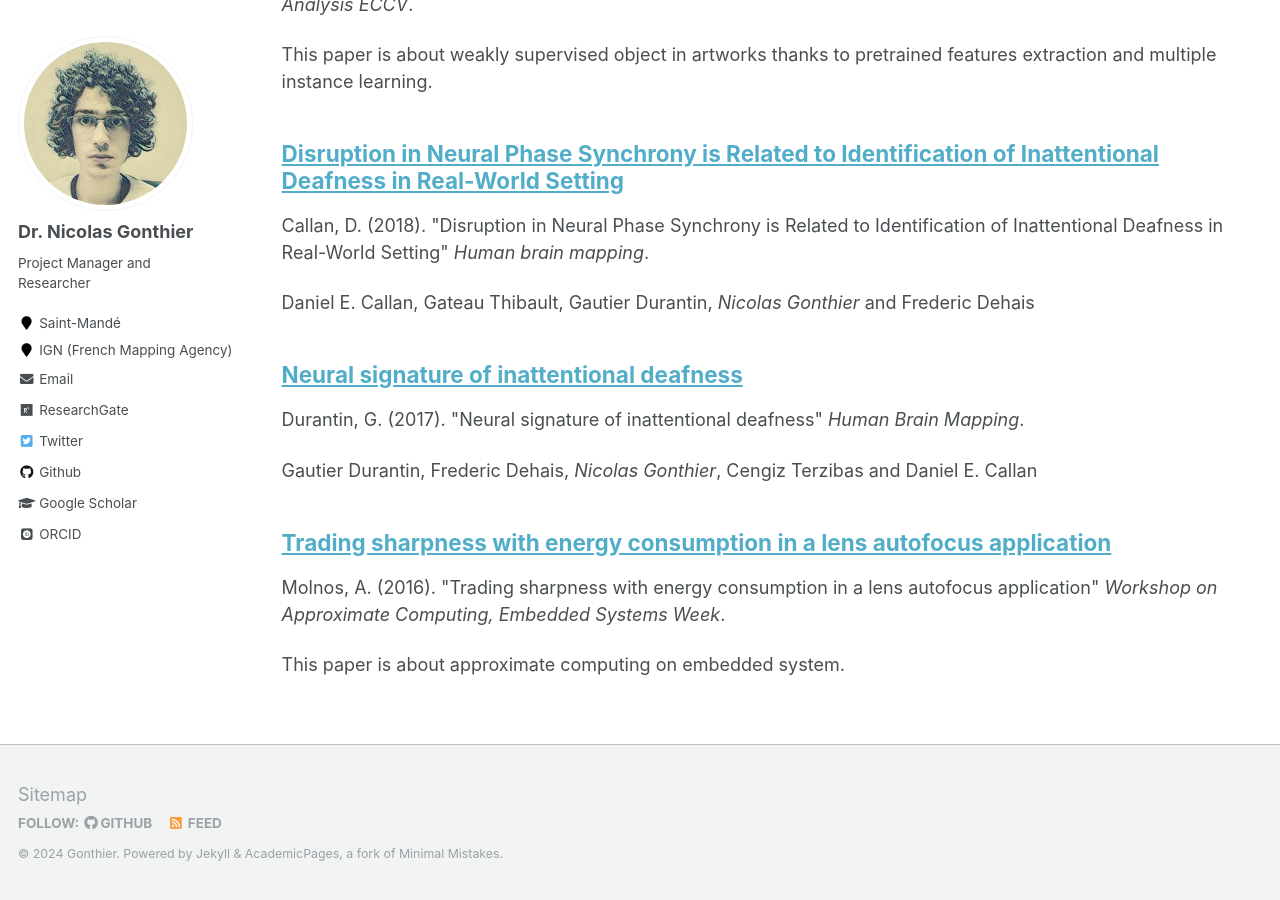
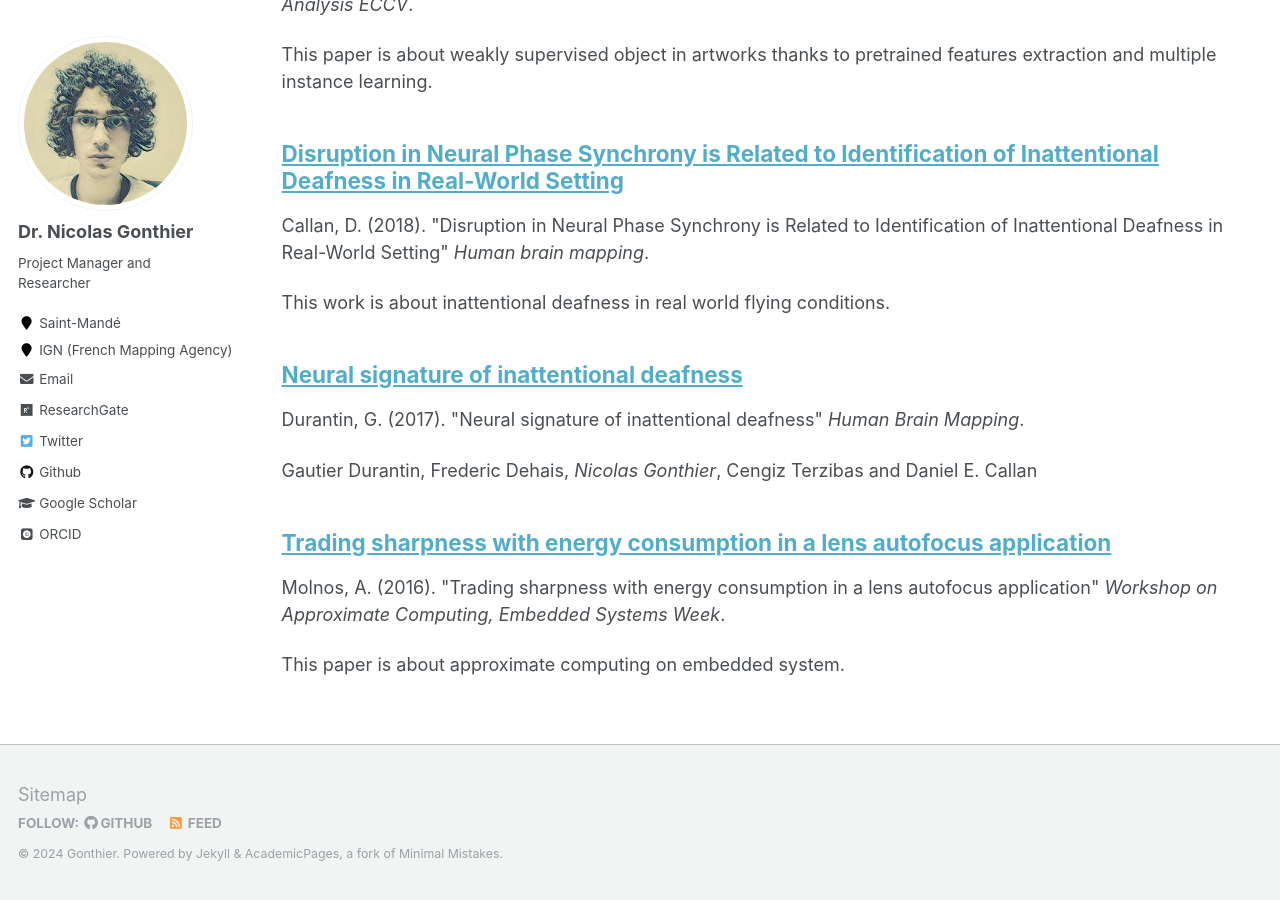
Before and after one commit to ngonthier/ngonthier.github.io, a Jekyll site: the page built from _pages/publications.md, in a window 1280 px wide and 900 px high, scrolled down 2373 px. Built offline with Jekyll 4.4.1, drawn with Linux system fonts in a browser that asks for light colours; some web fonts are replaced.

Commit message:
Update 2018-02-Disruption.md

```diff
--- a/_publications/2018-02-Disruption.md
+++ b/_publications/2018-02-Disruption.md
@@ -2,7 +2,7 @@
 title: "Disruption in Neural Phase Synchrony is Related to Identification of Inattentional Deafness in Real-World Setting"
 collection: publications
 permalink: /publication/2018-02-Disruption
-#excerpt: ' '
+excerpt: ' This work is about inattentional deafness in real world flying conditions.'
 date: 2018-02-01
 venue: 'Human brain mapping'
 #paperurl: 'https://openaccess.thecvf.com/content_eccv_2018_workshops/w13/html/Gonthier_Weakly_Supervised_Object_Detection_in_Artworks_ECCVW_2018_paper.html'
```
